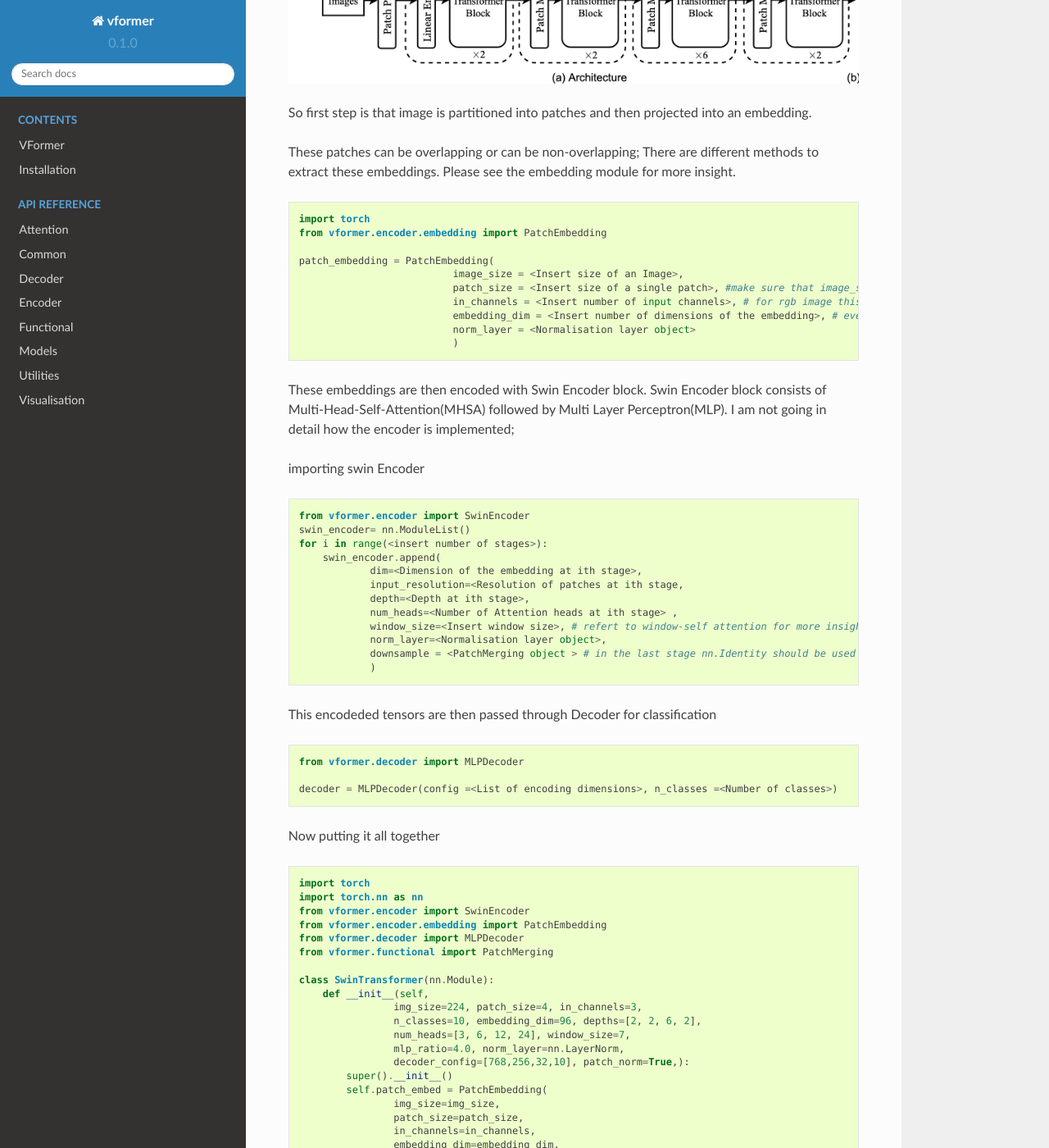
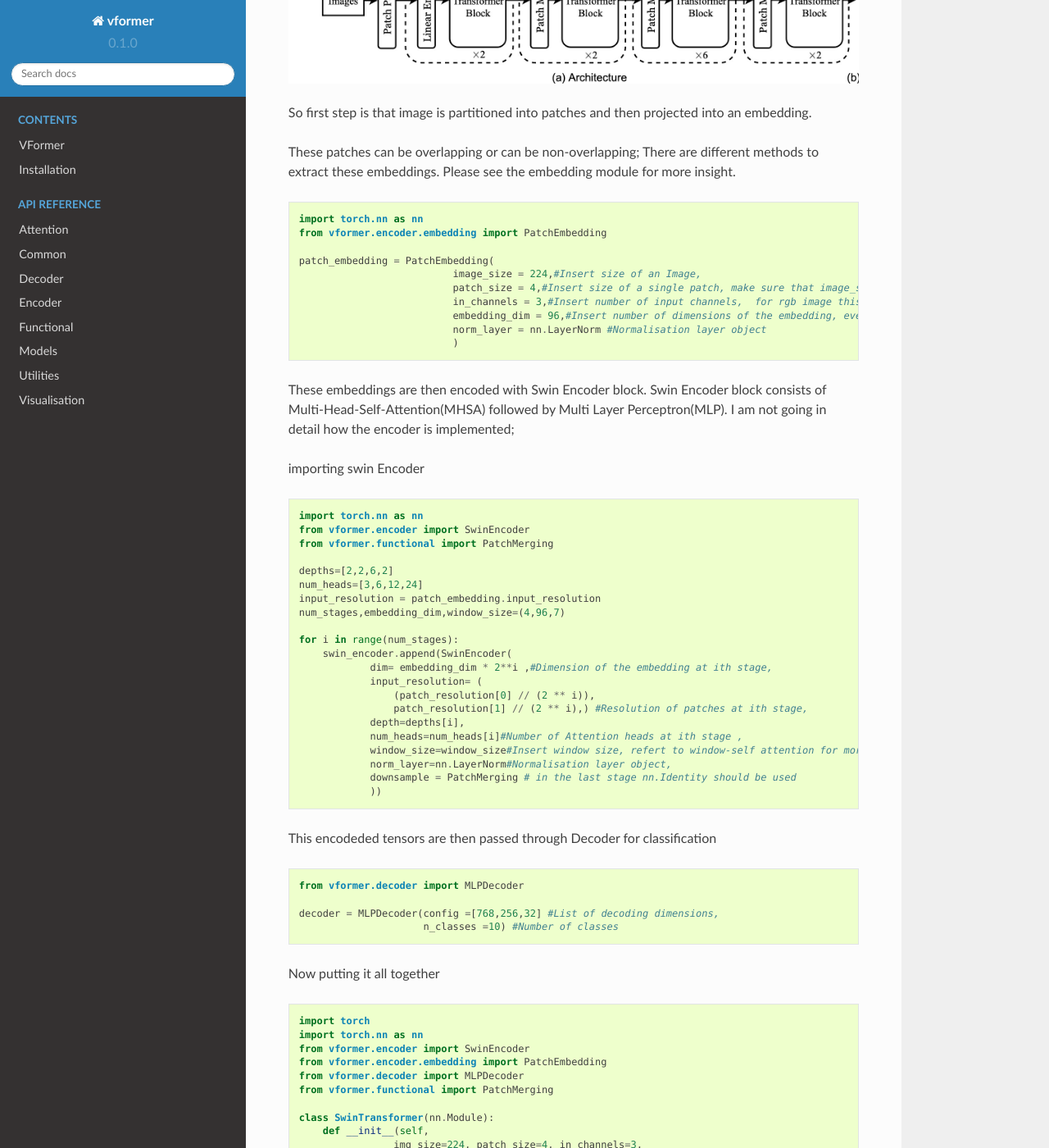
Before and after one commit to SforAiDl/vformer, a Sphinx documentation site: the page built from docs/Tutorial/Tutorial.rst, in a window 1280 px wide and 1400 px high, scrolled down 539 px. Shown: the whole window at 82% size. Built offline with Sphinx 7.4.7 and the Read the Docs theme 2.0.0, drawn with Linux system fonts in a browser that asks for light colours; pages that are not in the unit, such as notebooks, are missing from menus; some of the changed text lies outside the part shown.

Commit message:
minor changes

```diff
--- a/docs/Tutorial/Tutorial.rst
+++ b/docs/Tutorial/Tutorial.rst
@@ -22,15 +22,15 @@ These patches can be overlapping or can be non-overlapping; There are different
 
 .. code-block:: python
 
-    import torch
+    import torch.nn as nn
     from vformer.encoder.embedding import PatchEmbedding
 
     patch_embedding = PatchEmbedding(
-                              image_size = <Insert size of an Image>,
-                              patch_size = <Insert size of a single patch>, #make sure that image_size is divisible by patch_size ,
-                              in_channels = <Insert number of input channels>, # for rgb image this value is 3; for grayscale this value is 1
-                              embedding_dim = <Insert number of dimensions of the embedding>, # every patch will be projected into the embedding space having `embedding_dim` dimensions
-                              norm_layer = <Normalisation layer object>
+                              image_size = 224,#Insert size of an Image,
+                              patch_size = 4,#Insert size of a single patch, make sure that image_size is divisible by patch_size ,
+                              in_channels = 3,#Insert number of input channels,  for rgb image this value is 3; for grayscale this value is 1
+                              embedding_dim = 96,#Insert number of dimensions of the embedding, every patch will be projected into the embedding space having `embedding_dim` dimensions
+                              norm_layer = nn.LayerNorm #Normalisation layer object
                               )
 
 
@@ -40,18 +40,27 @@ importing swin Encoder
 
 .. code-block:: python
 
+    import torch.nn as nn
     from vformer.encoder import SwinEncoder
-    swin_encoder= nn.ModuleList()
-    for i in range(<insert number of stages>):
-        swin_encoder.append(
-                dim=<Dimension of the embedding at ith stage>,
-                input_resolution=<Resolution of patches at ith stage,
-                depth=<Depth at ith stage>,
-                num_heads=<Number of Attention heads at ith stage> ,
-                window_size=<Insert window size>, # refert to window-self attention for more insight
-                norm_layer=<Normalisation layer object>,
-                downsample = <PatchMerging object > # in the last stage nn.Identity should be used
-                )
+    from vformer.functional import PatchMerging
+
+    depths=[2,2,6,2]
+    num_heads=[3,6,12,24]
+    input_resolution = patch_embedding.input_resolution
+    num_stages,embedding_dim,window_size=(4,96,7)
+
+    for i in range(num_stages):
+        swin_encoder.append(SwinEncoder(
+                dim= embedding_dim * 2**i ,#Dimension of the embedding at ith stage,
+                input_resolution= (
+                    (patch_resolution[0] // (2 ** i)),
+                    patch_resolution[1] // (2 ** i),) #Resolution of patches at ith stage,
+                depth=depths[i],
+                num_heads=num_heads[i]#Number of Attention heads at ith stage ,
+                window_size=window_size#Insert window size, refert to window-self attention for more insight
+                norm_layer=nn.LayerNorm#Normalisation layer object,
+                downsample = PatchMerging # in the last stage nn.Identity should be used
+                ))
 
 This encodeded tensors are then passed through Decoder for classification
 
@@ -59,7 +68,8 @@ This encodeded tensors are then passed through Decoder for classification
 
     from vformer.decoder import MLPDecoder
 
-    decoder = MLPDecoder(config =<List of encoding dimensions>, n_classes =<Number of classes>)
+    decoder = MLPDecoder(config =[768,256,32] #List of decoding dimensions,
+                         n_classes =10) #Number of classes
 
 Now putting it all together
 
@@ -121,7 +131,7 @@ Now putting it all together
 
     model = SwinTransformer()
 
-Some popular Vision Transformer models are already implemented in VFormer, you can use them directly from vformer/models directory
+Some popular Vision Transformer models are already implemented in VFormer, you can use them directly from `vformer/models` directory
 
 for eg.
 
```
